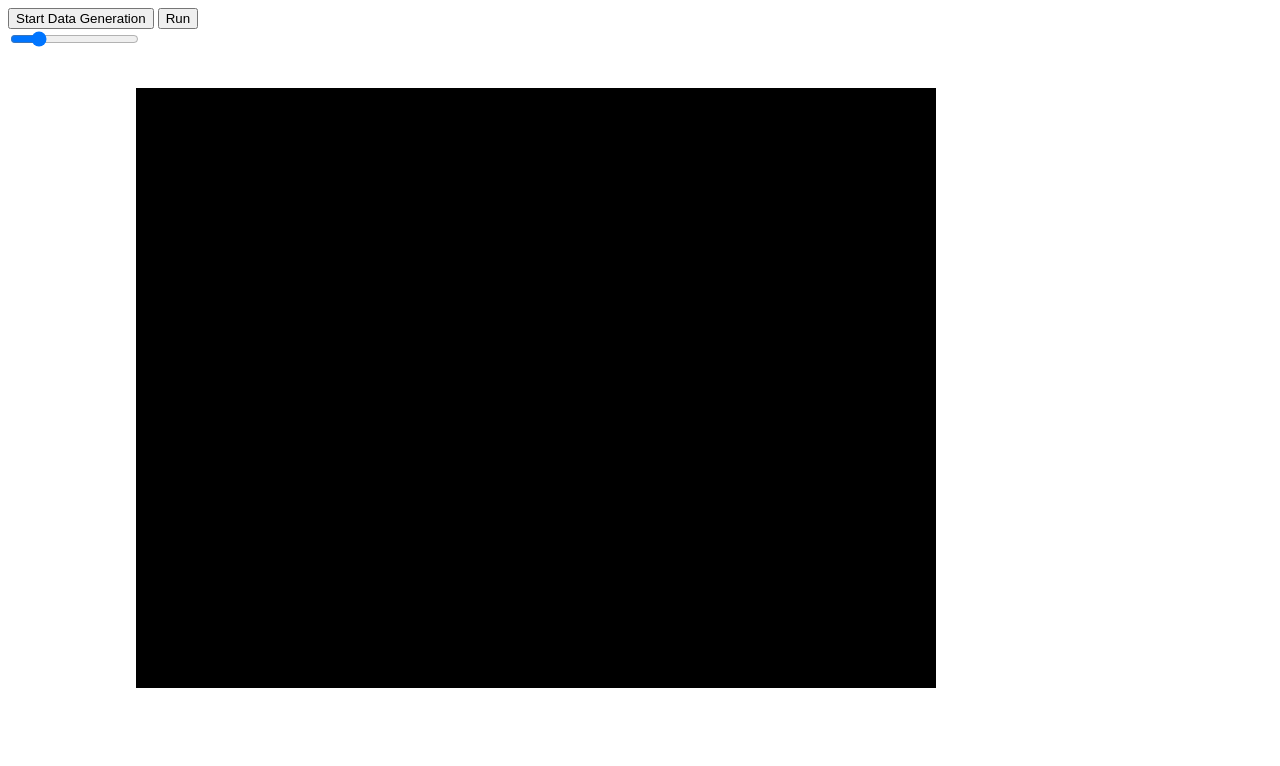
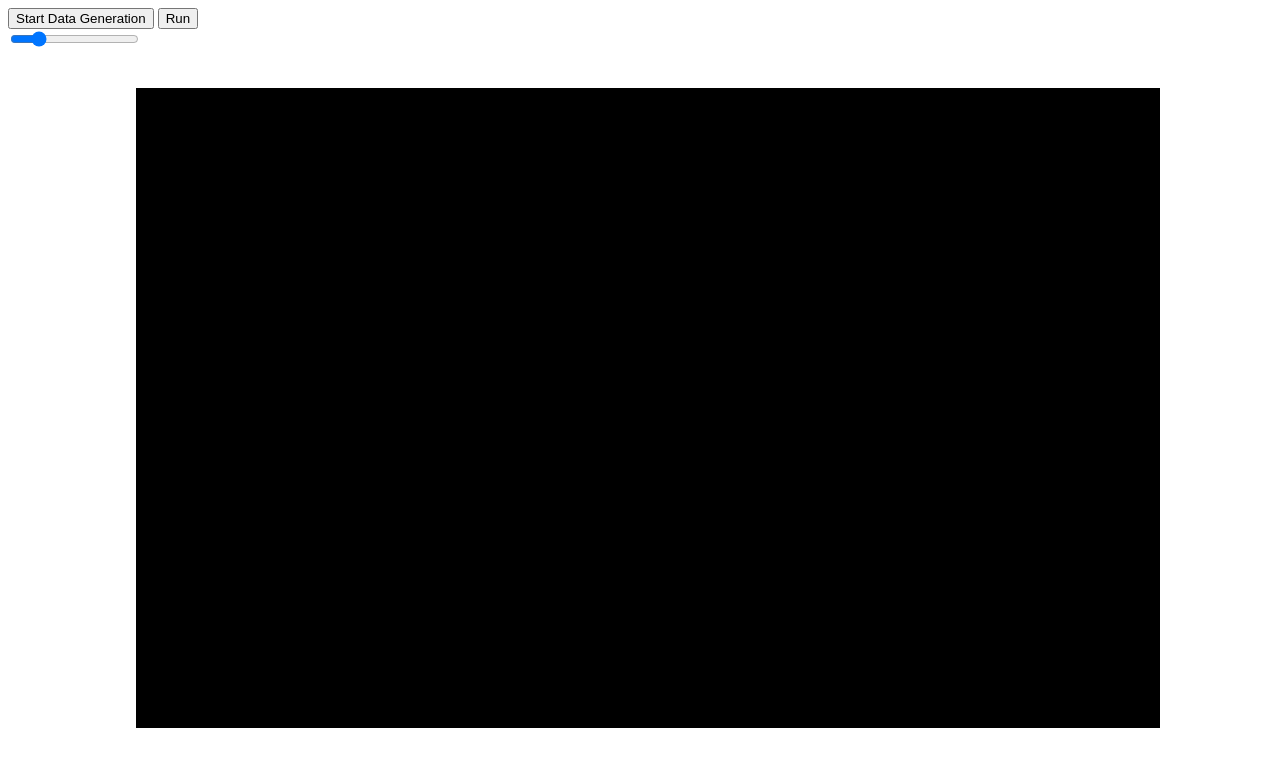
Before and after one commit to timerg/ArduinoOscilloscope, a website: page interface/index.html in a window 1280 px wide. Drawn offline with nearby package versions, Linux system fonts and the light colour scheme.

Commit message:
make canvas adjust to window

```diff
--- a/interface/index.html
+++ b/interface/index.html
@@ -33,11 +33,11 @@ var CBOARDERT = 100;		// top gap btw canvas and window
 const PBOARDERL = 10;		// left gap btw plot line and canvas
 const PBOARDERT = 10;		// top gap btw plot line and canvas
 const PBOARDERB = 20;
-const CWIDTH = 800;
-const PWIDTH = CWIDTH - PBOARDERL*2;
-const CHEIGHT = 600;
-const PHEIGHT = CHEIGHT - PBOARDERB;
-const YSCALE = (PHEIGHT / 255);	// scale data value to plot size
+var CWIDTH = 800;
+var PWIDTH = CWIDTH - PBOARDERL*2;
+var CHEIGHT = 600;
+var PHEIGHT = CHEIGHT - PBOARDERB;
+var YSCALE = (PHEIGHT / 255);	// scale data value to plot size
 
 
 var fc = document.getElementById("fg"),
@@ -46,9 +46,14 @@ var fc = document.getElementById("fg"),
 function createFront() {
 	console.log("happy")
     fc.width = window.innerWidth;
-	CBOARDERL = fc.width * 0.1
+	CBOARDERL = fc.width * 0.1;
+    CWIDTH = fc.width * 0.8;
+    PWIDTH = CWIDTH - PBOARDERL*2;
     fc.height = window.innerHeight;
 	CBOARDERT = fc.height * 0.1
+    CHEIGHT = fc.height * 0.8;
+    PHEIGHT = CHEIGHT - PBOARDERB;
+    YSCALE = (PHEIGHT / 255);
 
 	fg.fillStyle = "black";
 	fg.lineWidth = 3;
@@ -56,7 +61,7 @@ function createFront() {
 	fg.strokeStyle="yellow";
 }
 createFront();
-window.onresize = createFront();
+$( window ).resize(createFront);
 
 
 
@@ -80,7 +85,7 @@ function rescale(val){
 	FRAMELIMIT = val;
 	FRAMESIZE = val * DATASIZE;
 	buffCount = 0;
-	scaleX(FRAMESIZE)
+	scaleX(FRAMESIZE);
 }
 
 
```
